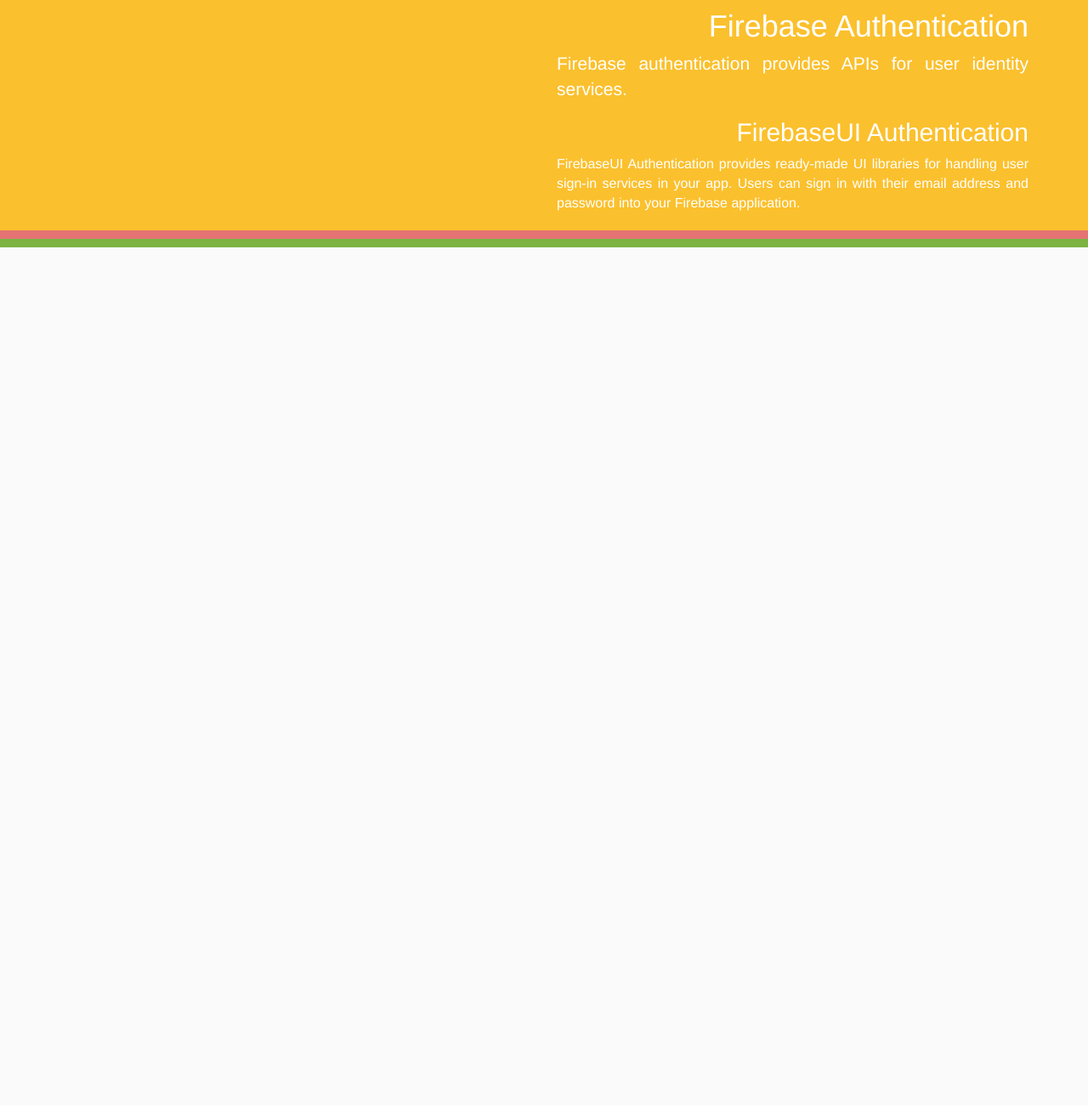
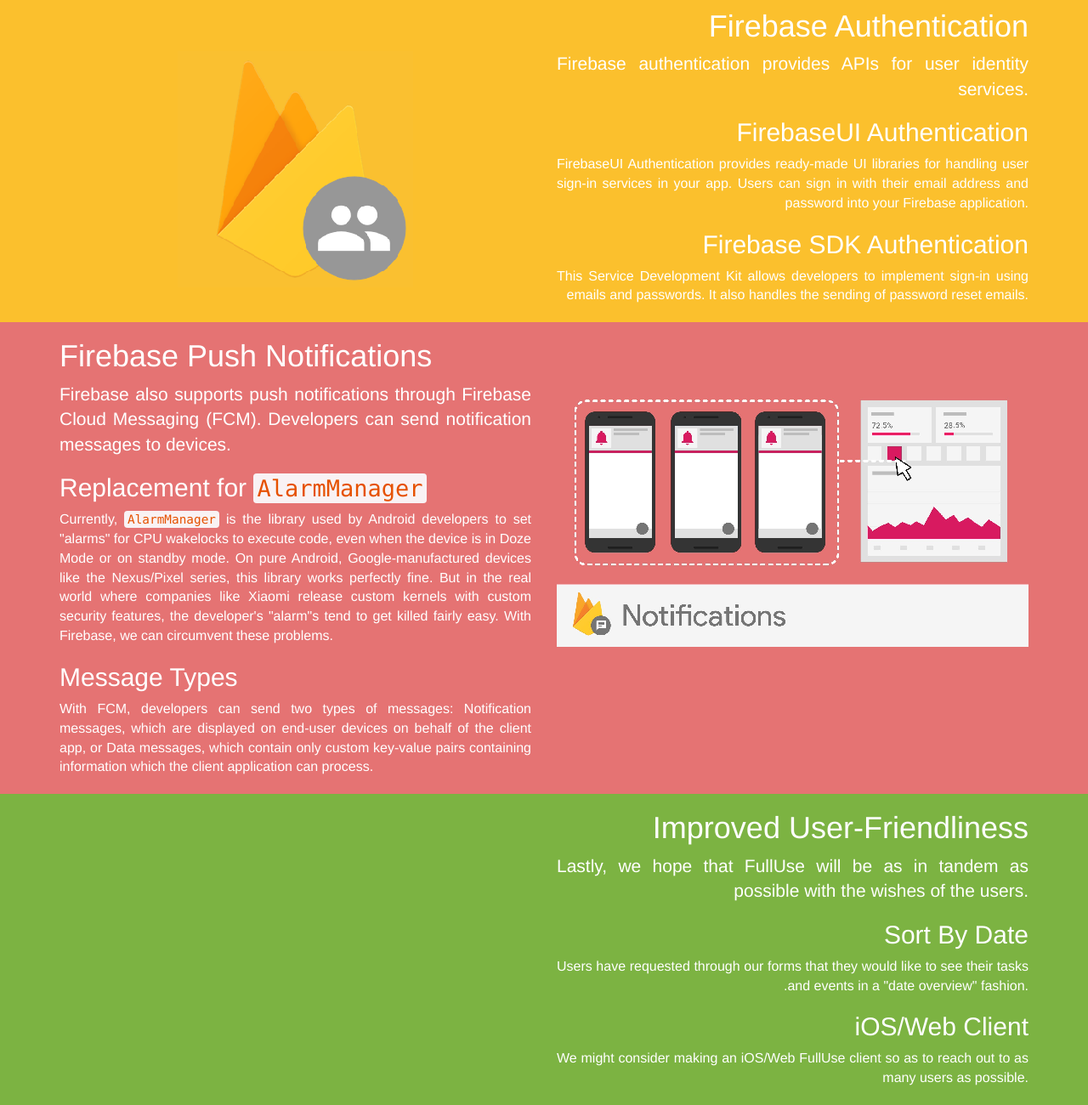
Before and after one commit to cheongalc/fulluse, a plain HTML site: page futuredev.html in a window 1280 px wide. Shown: the part 755-2055 px from the top of the page at 85% size. Before the commit the page ends 1046 px from the top, so only its background shows below. Drawn offline with nearby package versions, Linux system fonts and the light colour scheme.

Commit message:
Future Developments

```diff
--- a/css/main.css
+++ b/css/main.css
@@ -140,3 +140,19 @@
 		text-align: justify;
 	}
 }
+
+.text-justify-right {
+	float:right;
+}
+
+.text-justify-right-content {
+	direction: rtl;
+	text-align: justify;
+}
+
+@media screen and (max-width: 768px) {
+	.text-justify-right {float: none;}
+	.text-justify-right-content {
+		direction: ltr;
+	}
+}
--- a/futuredev.html
+++ b/futuredev.html
@@ -18,6 +18,14 @@
 
 		h1, h2, p {color: #FFF;}
 
+		.img-show {
+			display: block;
+		}
+
+		.img-hide {
+			display: none;
+		}
+
 		@media screen and (max-width: 768px) {
 			.background-download-banner {
 				display: none;
@@ -27,6 +35,14 @@
 				color: #333 !important;
 			}
 
+
+			.img-show {
+				display: none;
+			}
+
+			.img-hide {
+				display: block;
+			}
 		}
 
 		.valign-frame {
@@ -45,6 +61,10 @@
 			display: inline-block;
 			height: 100%;
 			vertical-align: middle;
+		}
+
+		img:hover {
+			cursor: pointer;
 		}
 	</style>
 </head>
@@ -98,7 +118,7 @@
 					<p class="text-justify">Firebase features the Firebase console which contains all of the features mentioned above.</p>
 				</div>
 				<div class="col-xs-12 col-sm-6 valign-frame">
-					<span class="valign-helper"></span><img class="img-responsive valign" src="img/firebase/firebase_icon.png">
+					<span class="valign-helper"></span><img class="img-responsive valign" src="img/firebase/firebase_icon.png" onclick="window.location.href = 'https://firebase.google.com/'">
 				</div>
 			</div>
 		</div>
@@ -107,23 +127,51 @@
 		<div class="container home-section">
 			<h1 class="page-header-right">Firebase Authentication</h1>
 			<div class="row">
-				<div class="col-xs-12 col-sm-6 pull-right" style="text-align: right;">
-					<p class="lead text-justify">Firebase authentication provides APIs for user identity services.</p>
+				<div class="col-xs-12 col-sm-6 valign-frame img-show">
+					<span class="valign-helper"></span><img class="img-responsive valign" src="img/firebase/firebase_auth.png" onclick="window.location.href = 'https://firebase.google.com/docs/auth/'">
+				</div>
+				<div class="col-xs-12 col-sm-6" style="text-align: right;">
+					<p class="lead text-justify-right-content">Firebase authentication provides APIs for user identity services<span class="text-justify-right">.</span></p>
 					<h2>FirebaseUI Authentication</h2>
-					<p class="text-justify right">FirebaseUI Authentication provides ready-made UI libraries for handling user sign-in services in your app. Users can sign in with their email address and password into your Firebase application.</p>
-					<!-- https://stackoverflow.com/questions/10684533/text-align-justify-but-to-the-right see to solve issue-->
+					<p class="text-justify-right-content">FirebaseUI Authentication provides ready-made UI libraries for handling user sign-in services in your app. Users can sign in with their email address and password into your Firebase application<span class="text-justify-right">.</span></p>
+					<h2>Firebase SDK Authentication</h2>
+					<p class="text-justify-right-content">This Service Development Kit allows developers to implement sign-in using emails and passwords. It also handles the sending of password reset emails<span class="text-justify-right">.</span></p>
+				</div>
+				<div class="col-xs-12 col-sm-6 valign-frame img-hide">
+					<span class="valign-helper"></span><img class="img-responsive valign" src="img/firebase/firebase_auth.png" onclick="window.location.href = 'https://firebase.google.com/docs/auth/'">
 				</div>
 			</div>
 		</div>
 	</div>
 	<div class="container-fluid" style="background-color: #E57373; color: #FFF;">
 		<div class="container home-section">
-
+			<h1>Firebase Push Notifications</h1>
+			<div class="row">
+				<div class="col-xs-12 col-sm-6">
+					<p class="lead text-justify">Firebase also supports push notifications through Firebase Cloud Messaging (FCM). Developers can send notification messages to devices.</p>
+					<h2>Replacement for <code>AlarmManager</code></h2>
+					<p class="text-justify">Currently, <code>AlarmManager</code> is the library used by Android developers to set "alarms" for CPU wakelocks to execute code, even when the device is in Doze Mode or on standby mode. On pure Android, Google-manufactured devices like the Nexus/Pixel series, this library works perfectly fine. But in the real world where companies like Xiaomi release custom kernels with custom security features, the developer's "alarm"s tend to get killed fairly easy. With Firebase, we can circumvent these problems.</p>
+					<h2>Message Types</h2>
+					<p class="text-justify">With FCM, developers can send two types of messages: Notification messages, which are displayed on end-user devices on behalf of the client app, or Data messages, which contain only custom key-value pairs containing information which the client application can process.</p>
+				</div>
+				<div class="col-xs-12 col-sm-6 valign-frame">
+					<span class="valign-helper"></span><img class="img-responsive valign" src="img/firebase/firebase_notifications.png" style="width: 100%;" onclick="window.location.href = 'https://firebase.google.com/docs/cloud-messaging/'">
+				</div>
+			</div>
 		</div>
 	</div>
 	<div class="container-fluid" style="background-color: #7CB342; color: #FFF;">
 		<div class="container home-section">
-
+			<h1 class="page-header-right">Improved User-Friendliness</h1>
+			<div class="row">
+				<div class="col-xs-12 col-sm-6 pull-right" style="text-align: right;">
+					<p class="lead text-justify-right-content">Lastly, we hope that FullUse will be as in tandem as possible with the wishes of the users<span class="text-justify-right">.</span></p>
+					<h2>Sort By Date</h2>
+					<p class="text-justify-right-content">Users have requested through our forms that they would like to see their tasks and events in a "date overview" fashion.<span class="text-justify-right">.</span></p>
+					<h2>iOS/Web Client</h2>
+					<p class="text-justify-right-content">We might consider making an iOS/Web FullUse client so as to reach out to as many users as possible<span class="text-justify-right">.</span></p>
+				</div>
+			</div>
 		</div>
 	</div>
 </body>
```
